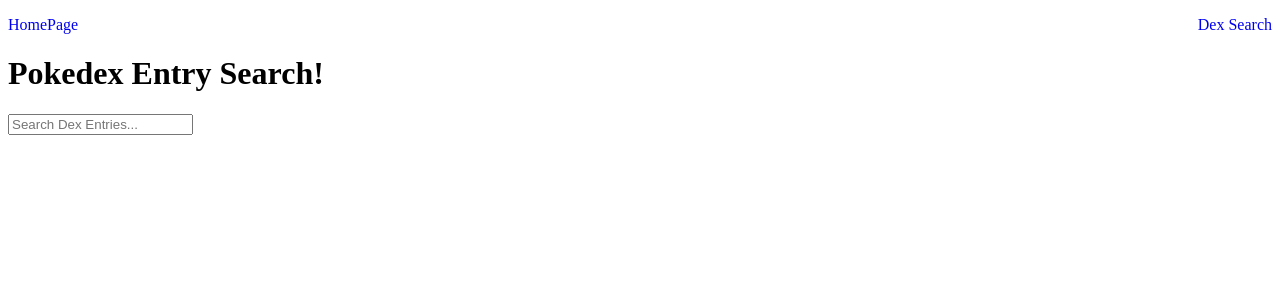
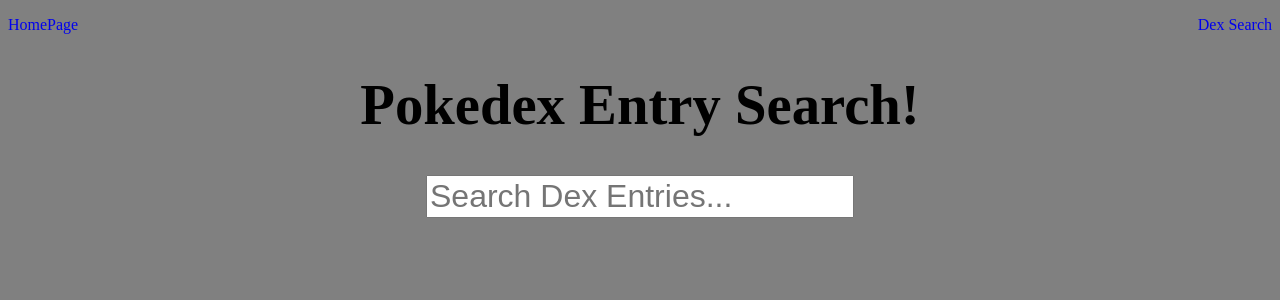
Before and after one commit to Jmsteele01/DexSearch, a React (Vite) app: page /dashboard in a window 1280 px wide. Shown: the top 300 px of the page. Built offline with nearby package versions, Linux system fonts and the light colour scheme; no server answers.

Commit message:
styling for search page

```diff
--- a/src/App.css
+++ b/src/App.css
@@ -2,3 +2,7 @@
   max-width: 1280px;
   margin: 0 auto;
 }
+
+body{
+    background-color: gray;
+}
--- /dev/null
+++ b/src/pages/DexSearch.css
@@ -0,0 +1,28 @@
+.pokemon_name{
+    font-size: larger;
+    font-weight: bold;
+    line-height: 0%;
+}
+
+.pokedex_entry{
+    font-size: large;
+    font-style: italic;
+    margin-left: 0.1cm;
+}
+
+.pokemon_results{
+    background-color: lightgray;
+    display: flex;
+    align-items: center;
+}
+
+input{
+    display: flex;
+    font-size: xx-large;
+    justify-self: center;
+}
+
+h1{
+    text-align: center;
+    font-size: 1.5cm;
+}
--- a/src/pages/DexSearch.jsx
+++ b/src/pages/DexSearch.jsx
@@ -1,4 +1,5 @@
 import React, { useEffect, useState } from "react";
+import "./DexSearch.css"
 
 export default function PokemonSearchPage() {
   const [allPokemon, setAllPokemon] = useState([]);
@@ -53,7 +54,7 @@
  });
 
   return (
-    <div className="pokemon-page">
+    <div className="Dex-search-page">
       <h1>Pokedex Entry Search!</h1>
 
       <div className="search">
@@ -65,17 +66,17 @@
         />
       </div>
 
-      <div className="results grid grid-cols-2 md:grid-cols-4 lg:grid-cols-6 gap-4 p-4">
+      <div className="results">
         {filteredPokemon.map((pokemon) => {
           const id = getPokemonId(pokemon.url);
           const imageUrl = `https://raw.githubusercontent.com/PokeAPI/sprites/master/sprites/pokemon/${id}.png`;
           const pokedexEntry = dexEntry[id] || "Loading...";
 
           return (
-            <div key={pokemon.name} className="pokemon-card text-center p-2 border rounded shadow">
+            <div key={pokemon.name} className="pokemon_results">
               <img src={imageUrl} alt={pokemon.name} className="mx-auto" />
-              <p className="pokemon name">{pokemon.name}</p>
-              <p className="pokedex entry">{pokedexEntry}</p>
+              <p1 className="pokemon_name">{pokemon.name+":"}</p1>
+              <p2 className="pokedex_entry">{pokedexEntry}</p2>
             </div>
           );
         })}
```
